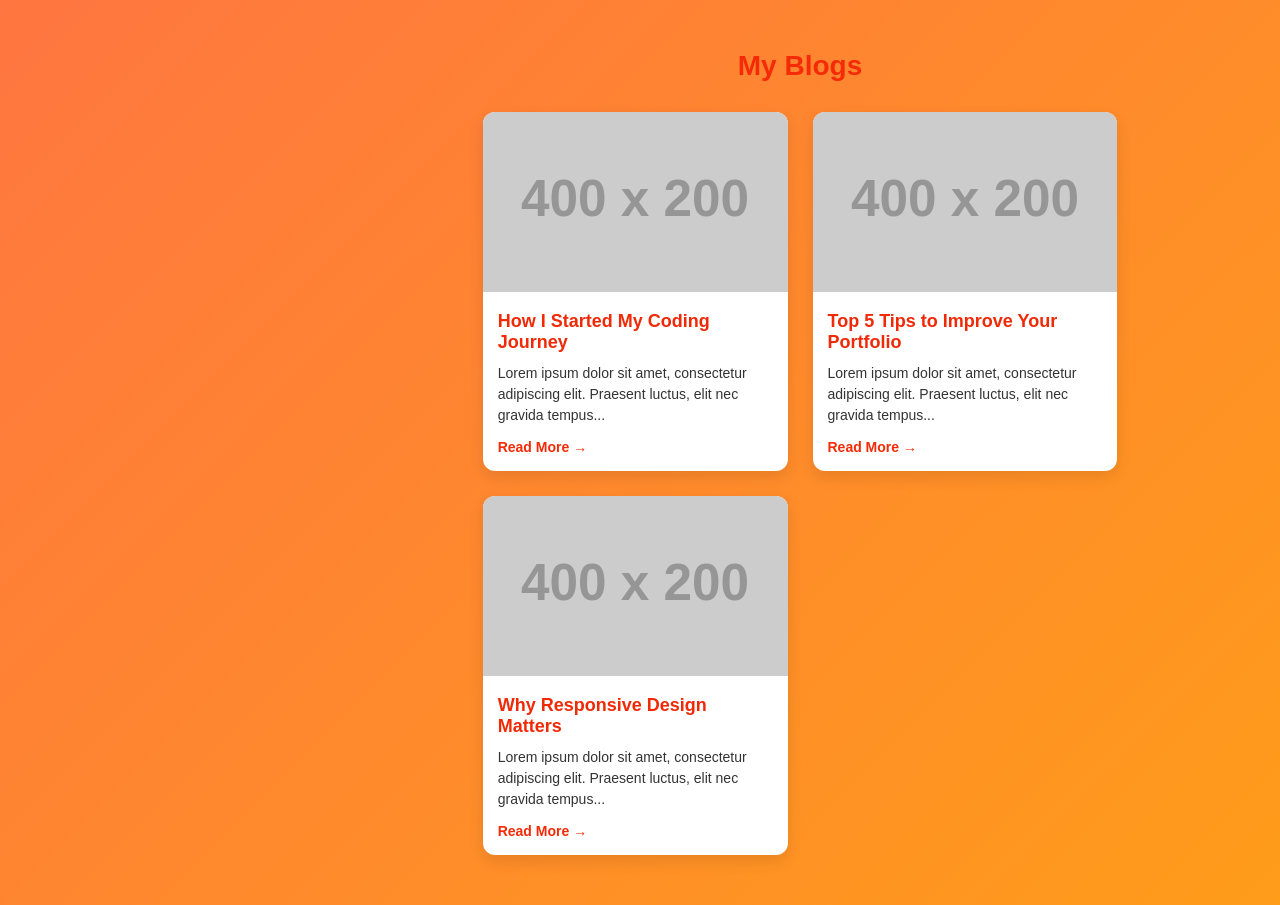
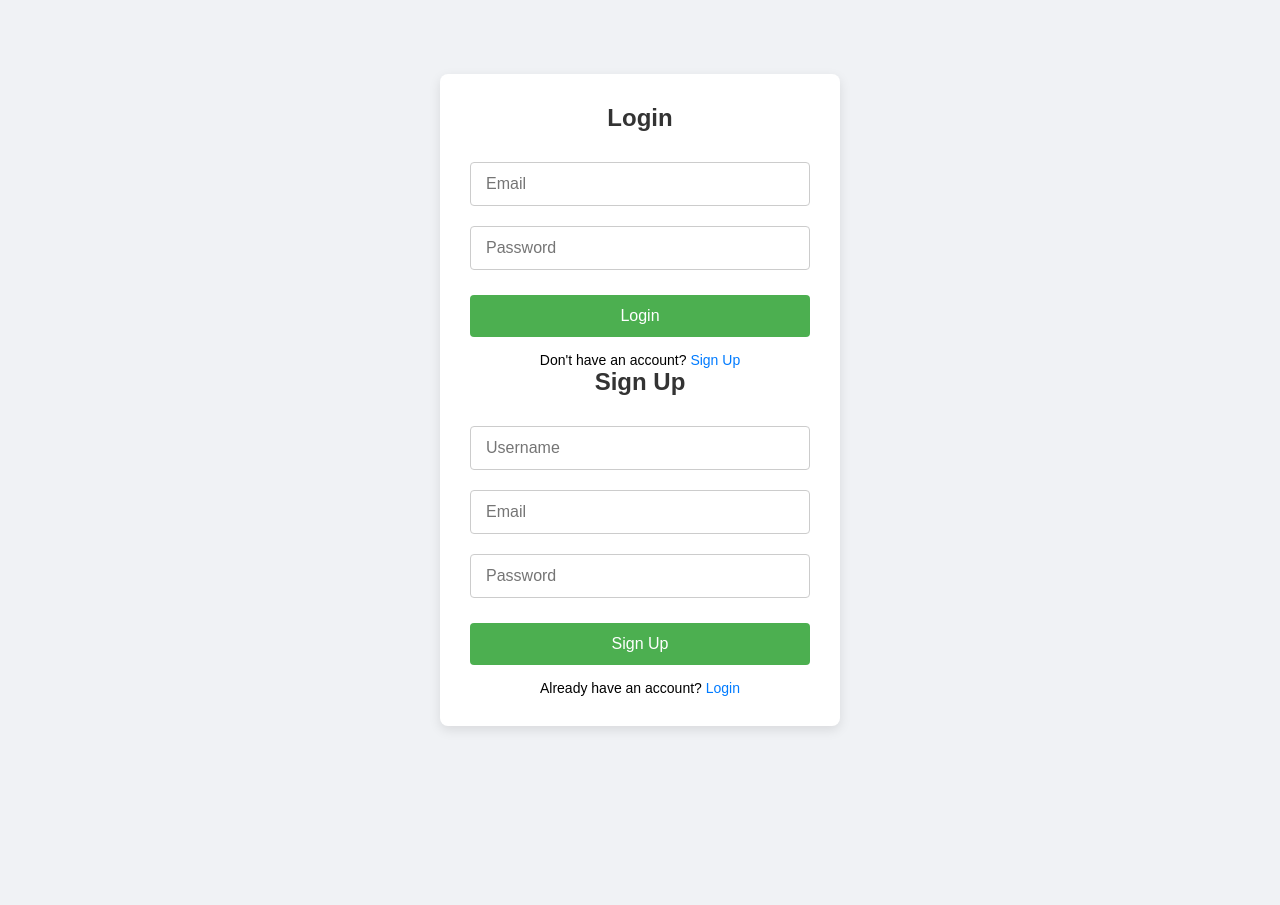
Before and after one commit to Israel-Adam/My-Profile, a plain HTML site: page index1.html in a window 1280 px wide. After the commit the page ends 800 px from the top, so only its background shows below. Drawn offline with Linux system fonts and the light colour scheme; placeholder pictures from the web are drawn by us.

Commit message:
final commit

```diff
--- a/index1.html
+++ b/index1.html
@@ -1,96 +1,53 @@
 <!DOCTYPE html>
 <html lang="en">
 <head>
-    <meta charset="UTF-8">
-    <meta name="viewport" content="width=device-width, initial-scale=1.0">
-    <title>Document</title>
-    <link rel="stylesheet" href="style1.css">
+  <meta charset="UTF-8" />
+  <meta name="viewport" content="width=device-width, initial-scale=1.0"/>
+  <title>Login & Signup Forms</title>
+  <link rel="stylesheet" href="style1.css" />
 </head>
 <body>
-   <!-- BLOG SECTION -->
-<section class="blog-section" id="blogs">
-  <h2 class="blog-title">My Blogs</h2>
-  <div class="blog-container">
+  <div class="container">
+    <div class="forms">
 
-    <!-- Blog Card 1 -->
-    <div class="blog-card">
-      <img src="https://via.placeholder.com/400x200" alt="Blog Image">
-      <div class="blog-content">
-        <h3>How I Started My Coding Journey</h3>
-        <p>Lorem ipsum dolor sit amet, consectetur adipiscing elit. Praesent luctus, elit nec gravida tempus...</p>
-        <a href="#" class="read-more">Read More →</a>
+      <!-- Login Form -->
+      <div class="form-container login-container">
+        <h2>Login</h2>
+        <form action="#" method="POST">
+          <input type="email" placeholder="Email" required />
+          <input type="password" placeholder="Password" required />
+          <button type="submit">Login</button>
+        </form>
+        <p class="switch">Don't have an account? <a href="#" id="show-signup">Sign Up</a></p>
       </div>
-    </div>
+       </div>
 
-    <!-- Blog Card 2 -->
-    <div class="blog-card">
-      <img src="https://via.placeholder.com/400x200" alt="Blog Image">
-      <div class="blog-content">
-        <h3>Top 5 Tips to Improve Your Portfolio</h3>
-        <p>Lorem ipsum dolor sit amet, consectetur adipiscing elit. Praesent luctus, elit nec gravida tempus...</p>
-        <a href="#" class="read-more">Read More →</a>
+      <!-- Signup Form -->
+      <div class="form-container signup-container">
+        <h2>Sign Up</h2>
+        <form action="#" method="POST">
+          <input type="text" placeholder="Username" required />
+          <input type="email" placeholder="Email" required />
+          <input type="password" placeholder="Password" required />
+          <button type="submit">Sign Up</button>
+        </form>
+        <p class="switch">Already have an account? <a href="#" id="show-login">Login</a></p>
       </div>
-    </div>
-
-    <!-- Blog Card 3 -->
-    <div class="blog-card">
-      <img src="https://via.placeholder.com/400x200" alt="Blog Image">
-      <div class="blog-content">
-        <h3>Why Responsive Design Matters</h3>
-        <p>Lorem ipsum dolor sit amet, consectetur adipiscing elit. Praesent luctus, elit nec gravida tempus...</p>
-        <a href="#" class="read-more">Read More →</a>
-      </div>
-    </div>
-
-  </div>
-</section>
 
 
-  <!-- <div class="auth-container">
-    <div class="form-box">
 
-      <!-- Login Form -->
-      <!-- <form class="form login-form">
-        <h2>Login</h2>
-        <div class="input-box">
-          <input type="email" required>
-          <label>Email</label>
-        </div>
-        <div class="input-box">
-          <input type="password" required>
-          <label>Password</label>
-        </div>
-        <button type="submit" class="btn">Login</button>
-        <p class="switch">Don’t have an account? <a href="#" id="showSignUp">Sign Up</a></p>
-      </form> -->
-
-      <!-- Sign Up Form -->
-      <!-- <form class="form signup-form">
-        <h2>Sign Up</h2>
-        <div class="input-box">
-          <input type="text" required>
-          <label>Full Name</label>
-        </div>
-        <div class="input-box">
-          <input type="email" required>
-          <label>Email</label>
-        </div>
-        <div class="input-box">
-          <input type="password" required>
-          <label>Password</label>
-        </div>
-        <button type="submit" class="btn">Sign Up</button>
-        <p class="switch">Already have an account? <a href="#" id="showLogin">Login</a></p>
-      </form>
-
-    </div>
-  </div>
-
-<script> -->
-  <!-- // Toggle forms
-  const loginForm = document.querySelector('.login-form');
-  const signupForm = document.querySelector('.signup-form');
-  const showSig -->
-
+  <script>
+    // Toggle between login and signup forms
+    const loginContainer = document.querySelector('.login-container');
+    const signupContainer = document.querySelector('.signup-container');
+    document.getElementById('show-signup').addEventListener('click', () => {
+      loginContainer.style.display = 'none';
+      signupContainer.style.display = 'block';
+    });
+    document.getElementById('show-login').addEventListener('click', () => {
+      signupContainer.style.display = 'none';
+      loginContainer.style.display = 'block';
+    });
+  </script>
 </body>
 </html>
--- a/style1.css
+++ b/style1.css
@@ -1,174 +1,92 @@
-/* Blog Section */
-.blog-section {
-  padding: 50px 20px;
-  margin-left: 25vw; /* so it aligns with profile sidebar */
+/* Reset some default styles */
+* {
+  box-sizing: border-box;
+  margin: 0;
+  padding: 0;
 }
 
-.blog-title {
-  font-size: 28px;
-  font-weight: 700;
-  margin-bottom: 30px;
-  color: #f52b07;
-  text-align: center;
-}
-
-.blog-container {
-  display: grid;
-  grid-template-columns: repeat(auto-fit, minmax(280px, 1fr));
-  gap: 25px;
-}
-
-.blog-card {
-  background: #fff;
-  border-radius: 12px;
-  box-shadow: 0 6px 15px rgba(0,0,0,0.1);
-  overflow: hidden;
-  transition: 0.3s;
-}
-
-.blog-card:hover {
-  transform: translateY(-6px);
-}
-
-.blog-card img {
-  width: 100%;
-  height: 180px;
-  object-fit: cover;
-}
-
-.blog-content {
-  padding: 15px;
-}
-
-.blog-content h3 {
-  font-size: 18px;
-  margin-bottom: 10px;
-  color: #f02906;
-}
-
-.blog-content p {
-  font-size: 14px;
-  color: #333;
-  line-height: 1.5;
-  margin-bottom: 12px;
-}
-
-.read-more {
-  font-size: 14px;
-  color: #f52b07;
-  text-decoration: none;
-  font-weight: 600;
-  transition: 0.3s;
-}
-
-.read-more:hover {
-  color: #ff8c00;
-}
-
-/* login and signup page */
-/* Reset */
-* {
-  margin: 0;
-  padding: 0;
-  box-sizing: border-box;
-  font-family: "Poppins", sans-serif;
-}
-
-/* Background */
+/* Body styles */
 body {
+  font-family: 'Arial', sans-serif;
+  background: #f0f2f5;
   display: flex;
   justify-content: center;
   align-items: center;
   min-height: 100vh;
-  background: linear-gradient(135deg, #ff7640, #ff9c1a);
 }
 
-/* Auth Container */
-.auth-container {
+/* Container for all forms */
+.container {
+  width: 90%;
+  max-width: 400px;
   background: #fff;
-  padding: 40px;
-  border-radius: 20px;
-  box-shadow: 0 8px 25px rgba(0,0,0,0.2);
-  width: 350px;
+  padding: 30px;
+  border-radius: 8px;
+  box-shadow: 0 4px 12px rgba(0,0,0,0.1);
 }
 
-/* Form Styling */
-.form {
-  display: none;
+/* Inner container for forms to position side by side or stacked */
+.forms {
+  display: flex;
+  flex-direction: column;
 }
 
-.form.login-form {
-  display: block;
+/* Individual form container styles */
+.form-container {
+  display: flex;
+  flex-direction: column;
+  align-items: center;
 }
 
-.form h2 {
-  text-align: center;
+/* Heading styles */
+h2 {
   margin-bottom: 20px;
-  color: #ff7640;
+  color: #333;
 }
 
-.input-box {
-  position: relative;
-  margin-bottom: 20px;
+/* Input styles */
+input {
+  width: 100%;
+  padding: 12px 15px;
+  margin: 10px 0;
+  border: 1px solid #ccc;
+  border-radius: 4px;
+  font-size: 16px;
 }
 
-.input-box input {
+/* Button styles */
+button {
   width: 100%;
   padding: 12px;
-  border: 2px solid #ccc;
-  border-radius: 10px;
-  outline: none;
-  font-size: 14px;
+  margin-top: 15px;
+  background-color: #4CAF50;
+  color: white;
+  border: none;
+  border-radius: 4px;
+  font-size: 16px;
+  cursor: pointer;
+  transition: background-color 0.3s ease;
+}
+button:hover {
+  background-color: #45a049;
 }
 
-.input-box label {
-  position: absolute;
-  top: 12px;
-  left: 12px;
-  color: #666;
-  pointer-events: none;
-  transition: 0.3s;
-}
-
-/* Floating Label */
-.input-box input:focus ~ label,
-.input-box input:valid ~ label {
-  top: -10px;
-  left: 10px;
-  font-size: 12px;
-  color: #ff7640;
-  background: #fff;
-  padding: 0 4px;
-}
-
-.btn {
-  width: 100%;
-  padding: 12px;
-  background: #ff7640;
-  border: none;
-  color: white;
-  font-size: 16px;
-  border-radius: 10px;
-  cursor: pointer;
-  transition: 0.3s;
-}
-
-.btn:hover {
-  background: #ff9c1a;
-}
-
+/* Switch text styles */
 .switch {
-  text-align: center;
   margin-top: 15px;
   font-size: 14px;
 }
-
 .switch a {
-  color: #ff7640;
-  font-weight: bold;
+  color: #007BFF;
   text-decoration: none;
 }
-
 .switch a:hover {
   text-decoration: underline;
 }
+
+/* Responsive adjustments */
+@media (max-width: 480px) {
+  body {
+    padding: 20px;
+  }
+}
--- /dev/null
+++ b/style2.css
@@ -0,0 +1,101 @@
+/* Reset */
+* {
+  box-sizing: border-box;
+  margin: 0;
+  padding: 0;
+}
+
+/* Body styles */
+body {
+  font-family: 'Arial', sans-serif;
+  background-color: #f4f4f4;
+  line-height: 1.6;
+}
+
+/* Header */
+.header {
+  background-color: #333;
+  color: #fff;
+  padding: 20px 0;
+  text-align: center;
+}
+
+.header h1 {
+  font-size: 2em;
+}
+
+/* Blog section grid layout */
+.blog-section {
+  max-width: 1200px;
+  margin: 30px auto;
+  padding: 0 20px;
+  display: grid;
+  grid-template-columns: repeat(auto-fit, minmax(280px, 1fr));
+  gap: 20px;
+}
+
+/* Blog post styles */
+.blog-post {
+  background-color: #fff;
+  border-radius: 8px;
+  overflow: hidden;
+  box-shadow: 0 2px 8px rgba(0,0,0,0.1);
+  display: flex;
+  flex-direction: column;
+  transition: transform 0.2s;
+}
+
+.blog-post:hover {
+  transform: translateY(-5px);
+}
+
+/* Image styling */
+.blog-image {
+  width: 100%;
+  height: auto;
+}
+
+/* Post title */
+.post-title {
+  padding: 15px;
+  font-size: 1.25em;
+  color: #333;
+}
+
+/* Post excerpt */
+.post-excerpt {
+  padding: 0 15px 15px 15px;
+  color: #666;
+  flex-grow: 1;
+}
+
+/* Read More Button */
+.read-more {
+  margin: 0 15px 15px 15px;
+  padding: 10px;
+  background-color: #007BFF;
+  color: #fff;
+  text-decoration: none;
+  border-radius: 4px;
+  align-self: flex-start;
+  transition: background-color 0.3s;
+}
+.read-more:hover {
+  background-color: #0056b3;
+}
+
+/* Footer styling */
+.footer {
+  background-color: #333;
+  color: #fff;
+  text-align: center;
+  padding: 15px 0;
+  margin-top: 40px;
+}
+
+/* Responsive adjustments */
+@media(max-width: 768px) {
+  body {
+    padding: 10px;
+  }
+}
```
Also changed, not shown: index2.html (added, +60 -0 lines), style.css (line endings or trailing spaces).
